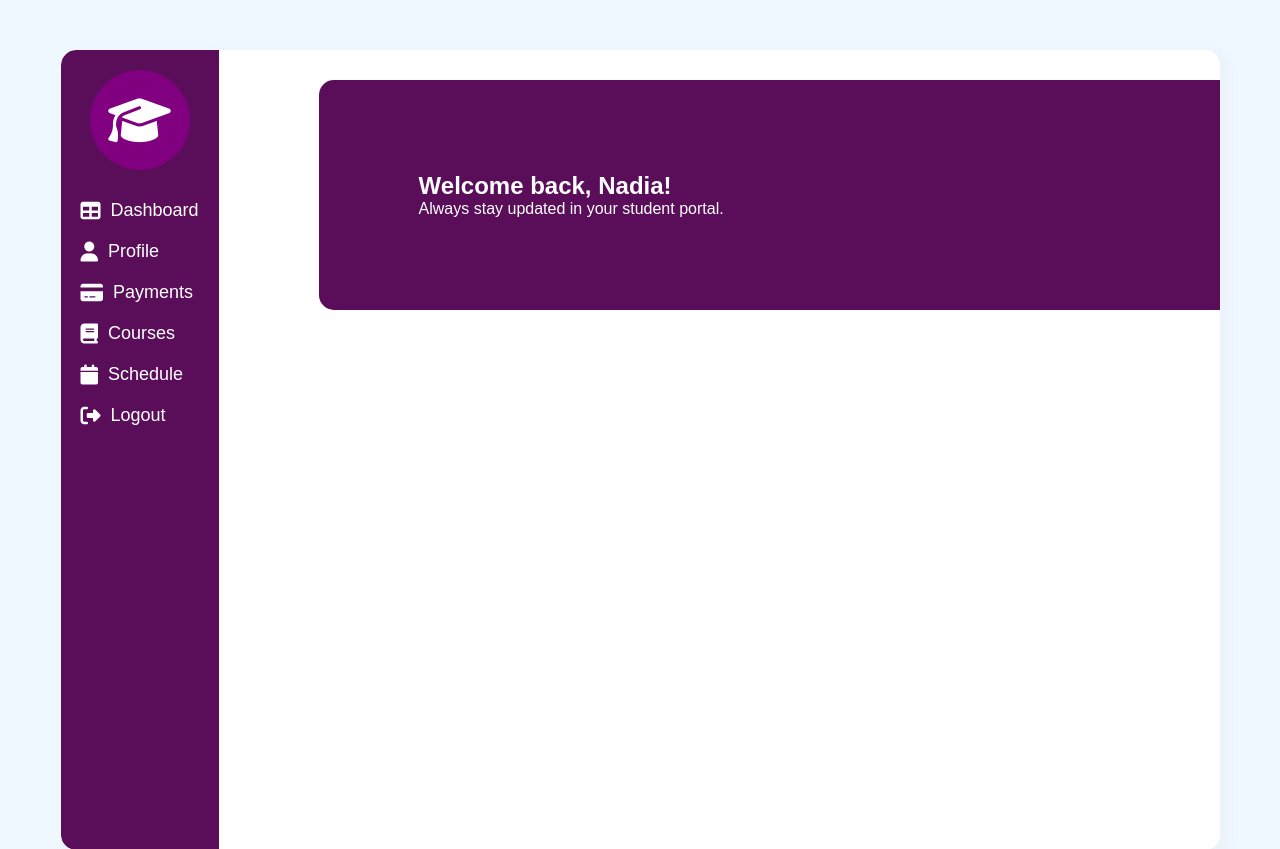
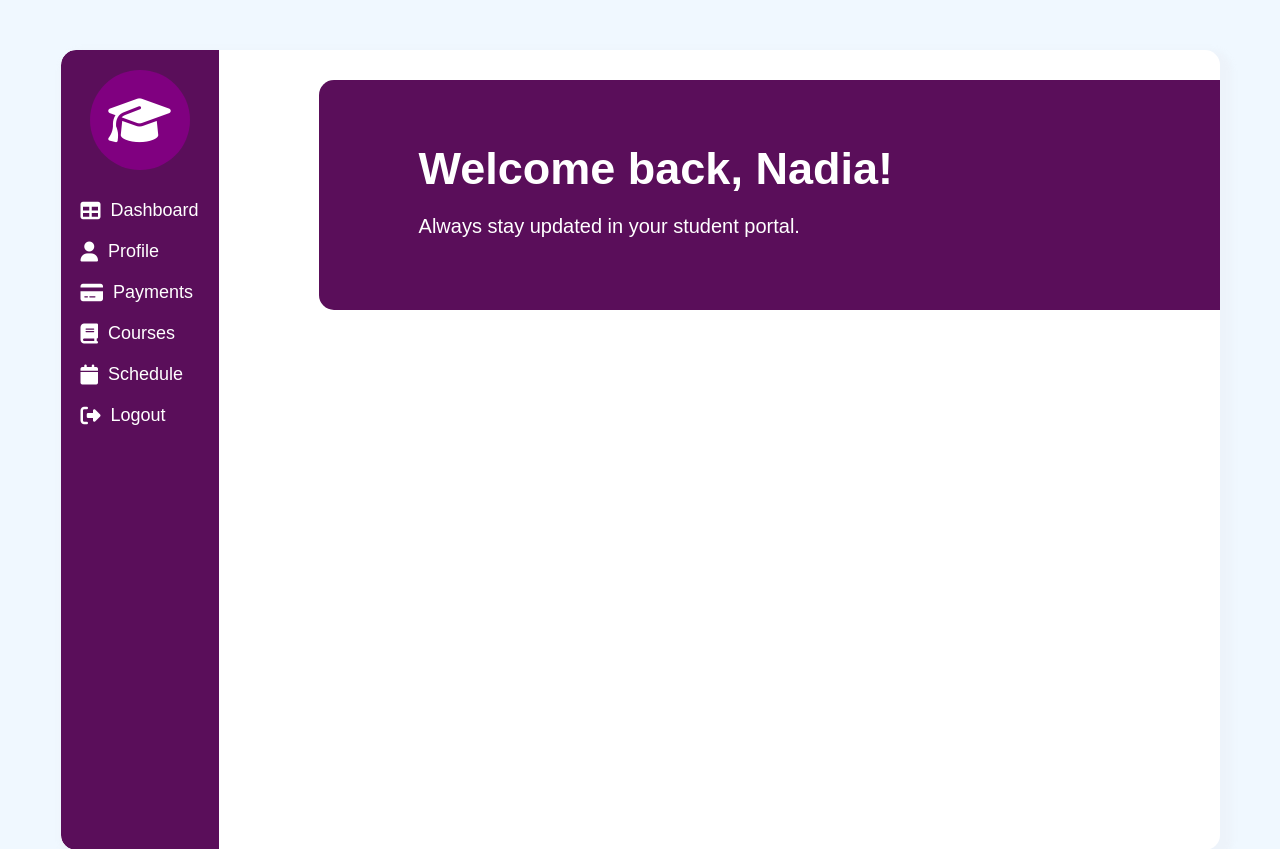
Before and after one commit to sohasara/student-portal, a PHP site: page / in a window 1280 px wide. Shown: the top 849 px of the page. Run offline with PHP 8.4, Linux system fonts and the light colour scheme; some libraries are stand-ins or nearby versions.

Commit message:
add new file

```diff
--- a/style.css
+++ b/style.css
@@ -103,10 +103,19 @@
 }
 .welcome_text{
     padding-left: 100px;
+    font-size: 30px;
+    padding-bottom: 10px;
 
+
+}
+
+.welcome_text p{
+    padding-top: 20px;
+    font-size: 20px;
 }
 .welcome_icon{
     height: 200px;
     width: 200px;
     display: flex;
+
 }
```
Also changed, not shown: gaduation2.png (added).
